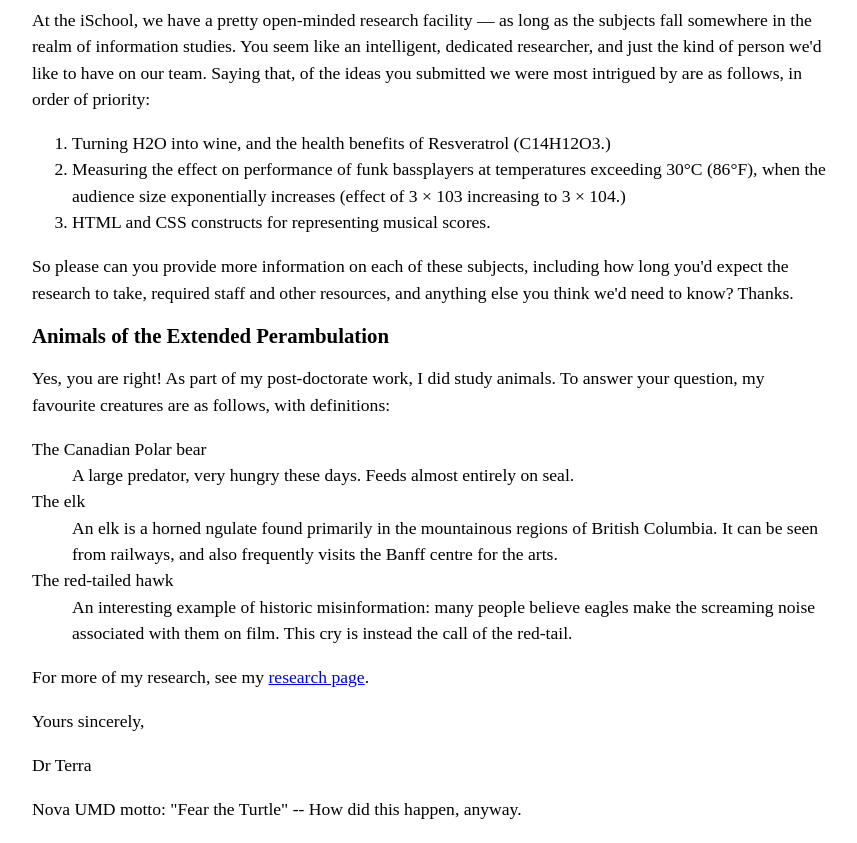
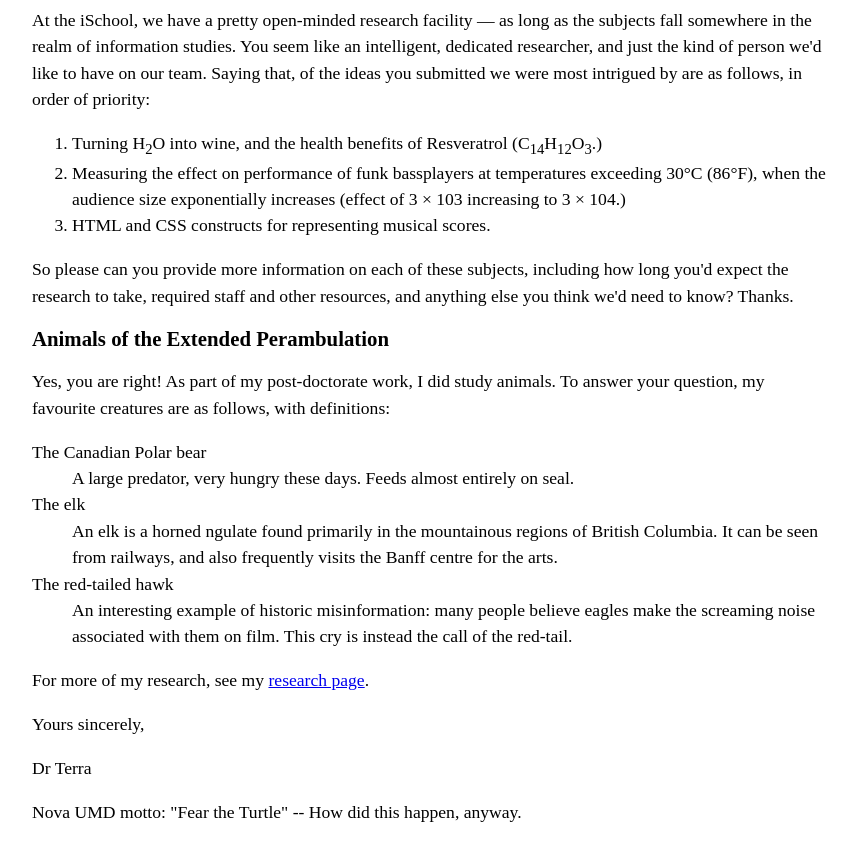
Before and after one commit to briannabeshkin/briannabeshkin.github.io, a plain HTML site: page lab_2/index.html in a window 1280 px wide. Shown: the part 1020-1863 px from the top of the page, without its empty margins (208-1065 px from the left). Drawn offline with Linux system fonts and the light colour scheme.

Commit message:
Update index.html

```diff
--- a/lab_2/index.html
+++ b/lab_2/index.html
@@ -64,8 +64,8 @@
     </p>
     <ol>
       <li>
-        Turning H2O into wine, and the health benefits of Resveratrol
-        (C14H12O3.)
+        Turning H<sub>2</sub>O into wine, and the health benefits of Resveratrol
+        (C<sub>14</sub>H<sub>12</sub>O<sub>3</sub>.)
       </li>
       <li>
         Measuring the effect on performance of funk bassplayers at temperatures
```
